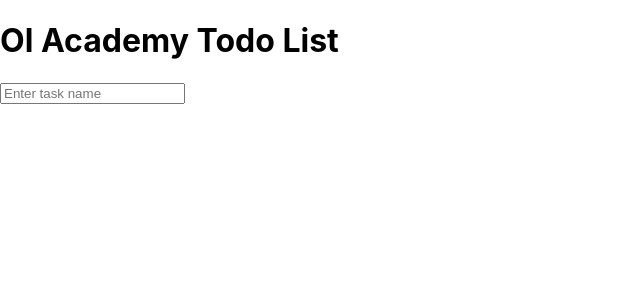
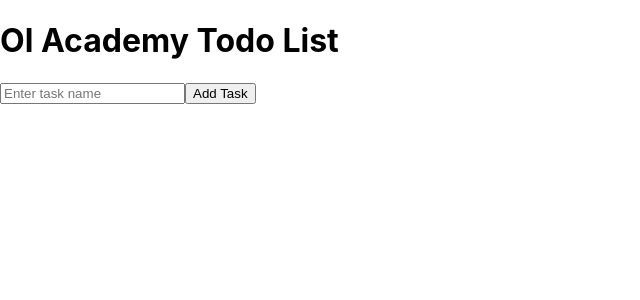
Before and after one commit to NinoPapava/ol-academy-react-todo, a React (Create React App) app: page / in a window 1280 px wide. Shown: the top 300 px of the page, without its empty margins (0-640 px from the left). Built offline with nearby package versions, Linux system fonts and the light colour scheme.

Commit message:
Add ღილაკი, ინფუთ ველიუს მომენტალურად ასახვა

```diff
--- a/src/components/AddTodo.jsx
+++ b/src/components/AddTodo.jsx
@@ -12,6 +12,24 @@ class AddTodo extends React.Component {
     this.setState({ taskName: e.target.value });
   };
 
+  handleSubmit = () => {
+    const { taskName } = this.state;
+    const { tasks } = this.props;
+    if (taskName.trim() !== '') {
+      const existingTask = tasks.filter(task => task.name === taskName);
+      if (existingTask.length > 0) {
+        this.setState({ errorMessage: 'A task with this name already exists.' });
+      } else {
+        this.props.onAddTask(taskName);
+        this.setState({ taskName: '', errorMessage: '' });
+      }
+    } else {
+      this.setState({ errorMessage: 'Task name cannot be empty.' });
+    }
+  };
+
+
+
   render () {
     const { taskName } = this.state;
     return (
@@ -22,6 +40,7 @@ class AddTodo extends React.Component {
           onChange={this.handleChange}
           placeholder="Enter task name"
         />
+        <button onClick={this.handleSubmit}>Add Task</button>
       </div>
     );
   }
--- a/src/components/TodoList.jsx
+++ b/src/components/TodoList.jsx
@@ -9,6 +9,15 @@ class TodoList extends React.Component {
       taskIndexes: [],
     };
   }
+
+  handleChange = (e, index) => {
+    const { taskIndexes } = this.state;
+    const updatedTaskIndexes = [...taskIndexes];
+    updatedTaskIndexes[index] = e.target.value;
+    this.setState({ taskIndexes: updatedTaskIndexes });
+  };
+
+
 
   render() {
     const { tasks } = this.props;
--- a/src/components/TodoWrapper.jsx
+++ b/src/components/TodoWrapper.jsx
@@ -11,13 +11,27 @@ class TodoWrapper extends Component {
     };
   }
 
+  handleAddTask = (taskName) => {
+    const { tasks } = this.state;
+    if (taskName.trim() !== '') {
+      const existingTask = tasks.filter(task => task.name === taskName);
+      if (existingTask.length > 0) {
+        this.setState({ errorMessage: 'A task with this name already exists.' });
+      } else {
+        this.setState({ tasks: [...tasks, { name: taskName, isDone: false }], errorMessage: '' });
+      }
+    } else {
+      this.setState({ errorMessage: 'Task name cannot be empty.' });
+    }
+  }
+
 
   render() {
     const { tasks } = this.state;
     return (
       <div className="todo-wrapper">
         <h1>Ol Academy Todo List</h1>
-        <AddTodo  tasks={tasks}  />
+        <AddTodo onAddTask={this.handleAddTask}  tasks={tasks}  />
         <TodoList tasks={tasks} />
       </div>
     );
```
